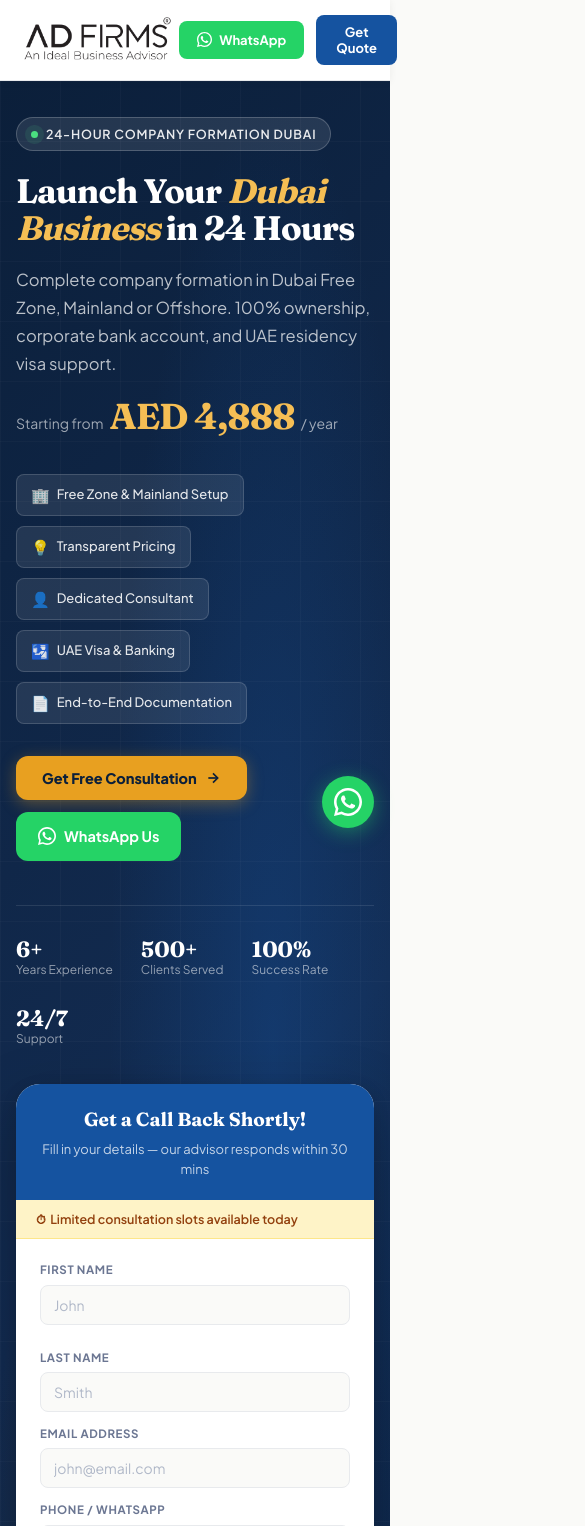
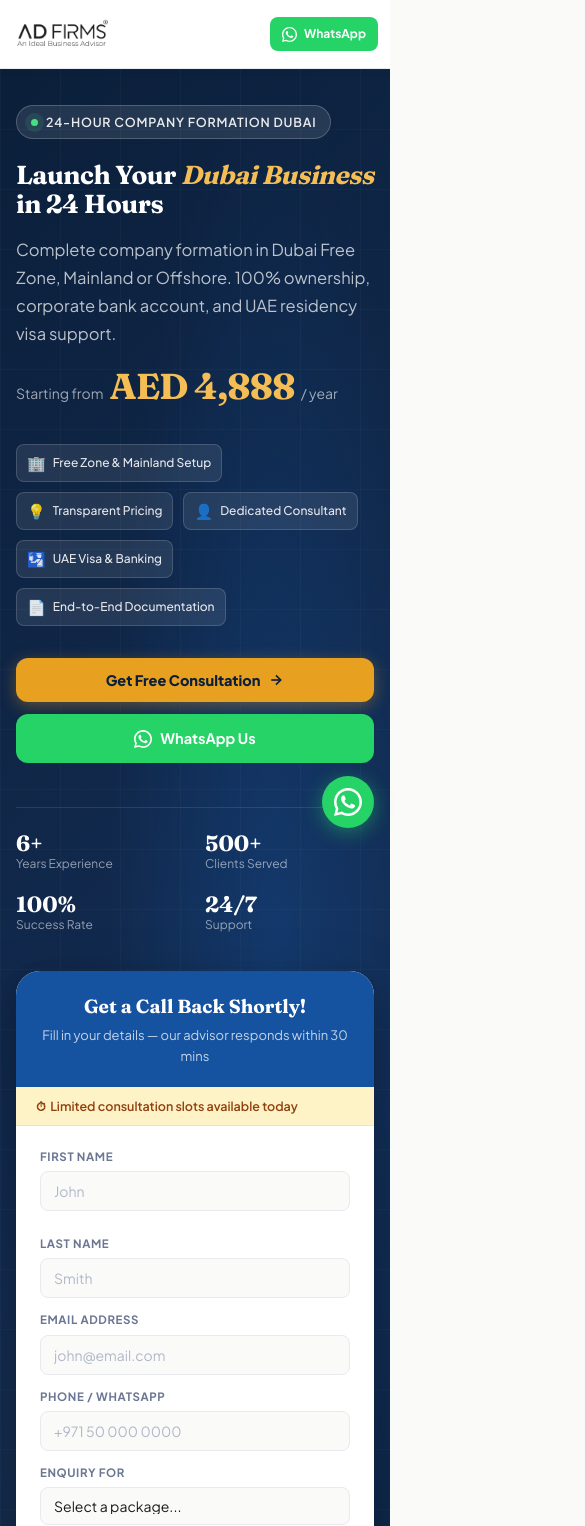
Before and after one commit to muhammedrifadkp/adfirms, a Next.js app: page / in a window 390 px wide. Shown: the top 1526 px of the page, 585 px wide, since content can reach past the window. Built offline with nearby package versions, Linux system fonts and the light colour scheme.

Commit message:
2nd commit mobile respo

```diff
--- a/src/app/globals.css
+++ b/src/app/globals.css
@@ -1,6 +1,6 @@
 /* ===================== RESET & BASE ===================== */
 *, *::before, *::after { box-sizing: border-box; margin: 0; padding: 0; }
-html { scroll-behavior: smooth; font-size: 16px; }
+html { scroll-behavior: smooth; font-size: 16px; overflow-x: hidden; }
 body {
   font-family: var(--font-plus-jakarta-sans), 'Plus Jakarta Sans', sans-serif;
   background: #FAFAF8;
@@ -707,7 +707,7 @@ footer {
   display: flex; align-items: center; justify-content: space-between;
   flex-wrap: wrap; gap: 14px;
 }
-.footer-logo img { height: 64px; filter: brightness(0) invert(1); opacity: 0.9; }
+.footer-logo img { height: 76px; filter: brightness(0) invert(1); opacity: 0.9; }
 .footer-logo-text {
   font-family: 'Fraunces', serif; font-size: 20px; font-weight: 700; color: var(--white);
 }
@@ -745,9 +745,25 @@ footer {
 }
 @media (max-width: 680px) {
   .topbar { display: none; }
-  .nav-inner { padding: 0 16px; }
+  .nav-inner { padding: 0 12px; height: 68px; }
+  .nav-logo img { height: 40px !important; }
   .nav-phone { display: none; }
+  .nav-right { gap: 8px; }
+  .btn-wa-sm { padding: 7px 12px; font-size: 12px; }
+  .btn-nav-cta { padding: 7px 14px; font-size: 12px; }
   .hero-inner { padding: 36px 16px 44px; }
+  .hero h1 { font-size: clamp(28px, 6vw, 36px) !important; letter-spacing: -0.5px; }
+  .hero-ctas { flex-direction: column; width: 100%; gap: 12px; }
+  .hero-ctas a, .hero-ctas button { width: 100%; justify-content: center; text-align: center; }
+  .hero-pill { padding: 6px 10px; font-size: 12px; }
+  .trust-strip {
+    display: grid;
+    grid-template-columns: 1fr 1fr;
+    gap: 20px;
+    padding-top: 24px;
+    border-top: 1px solid rgba(255,255,255,0.1);
+  }
+  .trust-item-hero { display: flex; align-items: center; gap: 10px; }
   .section { padding: 52px 16px; }
   .section-full { padding: 52px 16px; }
   .packages-grid, .pkg-row2 { grid-template-columns: 1fr; }
@@ -759,7 +775,26 @@ footer {
   .frow { grid-template-columns: 1fr; }
   .trust-bar-inner { gap: 20px; }
   .about-stats { grid-template-columns: 1fr 1fr; }
+  .cta-btns { flex-direction: column; width: 100%; gap: 12px; }
+  .cta-btns a, .cta-btns button { width: 100%; justify-content: center; text-align: center; }
   footer { padding: 24px 16px; }
   .footer-inner { flex-direction: column; align-items: center; text-align: center; }
   .float-wa { bottom: 16px; right: 16px; width: 52px; height: 52px; }
 }
+@media (max-width: 560px) {
+  .btn-nav-cta { display: none !important; }
+  .nav-logo img { height: 36px !important; }
+  .benefits-grid { grid-template-columns: 1fr; }
+}
+@media (max-width: 480px) {
+  .hero h1 { font-size: 26px !important; }
+  .about-img { aspect-ratio: 4/3; }
+  .astat { padding: 12px 8px; }
+  .astat-num { font-size: 24px !important; }
+  .astat-label { font-size: 11px; }
+  .sec-h2 { font-size: 24px !important; }
+  .sec-sub { font-size: 14.5px; }
+}
+@media (max-width: 400px) {
+  .benefits-grid { grid-template-columns: 1fr; }
+}
--- a/src/app/page.tsx
+++ b/src/app/page.tsx
@@ -826,9 +826,9 @@ export default function Home() {
             <Image
               src="/black-logo.png"
               alt="Ad Firms"
-              width={230}
-              height={64}
-              style={{ filter: "brightness(0) invert(1)", opacity: 0.9, width: "auto", height: "64px" }}
+              width={270}
+              height={76}
+              style={{ filter: "brightness(0) invert(1)", opacity: 0.9, width: "auto", height: "76px" }}
             />
             <span className="nav-logo-text" style={{ display: "none" }}>Ad Firms</span>
           </a>
```
